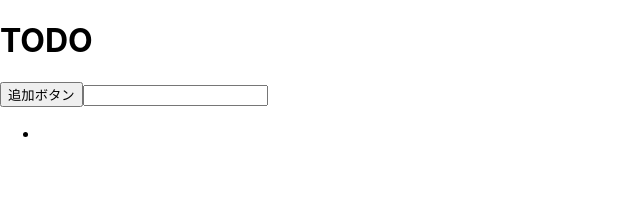
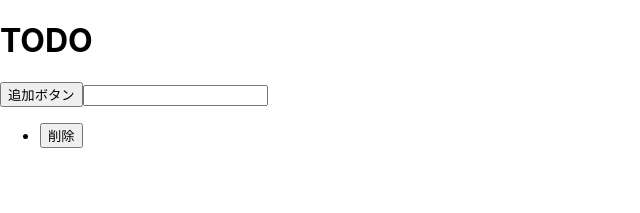
Before and after one commit to mimihokuro/todo, a Next.js app: page / in a window 1280 px wide. Both pictures are taken after a click on the button "追加ボタン". Shown: the top 213 px of the page, without its empty margins (0-640 px from the left). Built offline with nearby package versions, Linux system fonts and the light colour scheme.

Commit message:
✨ TODOの削除機能を追加

```diff
--- a/src/pages/index.jsx
+++ b/src/pages/index.jsx
@@ -20,6 +20,15 @@ export default function Home() {
     setTodoText("");
   }, [todoText]);
 
+  const handleTodoDelete = useCallback(
+    (index) => {
+      console.log(index);
+      console.log(todoList);
+      setTodoList((prevTodoList) => prevTodoList.splice(index, 1));
+    },
+    [todoList]
+  );
+
   return (
     <div>
       <h1>TODO</h1>
@@ -27,8 +36,13 @@ export default function Home() {
         <button onClick={addNewTodo}>追加ボタン</button>
         <input value={todoText} onChange={inputTodoText} />
         <ul>
-          {todoList.map((todo) => {
-            return <li key={todo}>{todo}</li>;
+          {todoList.map((todo, index) => {
+            return (
+              <li key={todo}>
+                {todo}
+                <button onClick={() => handleTodoDelete(index)}>削除</button>
+              </li>
+            );
           })}
         </ul>
       </div>
```
